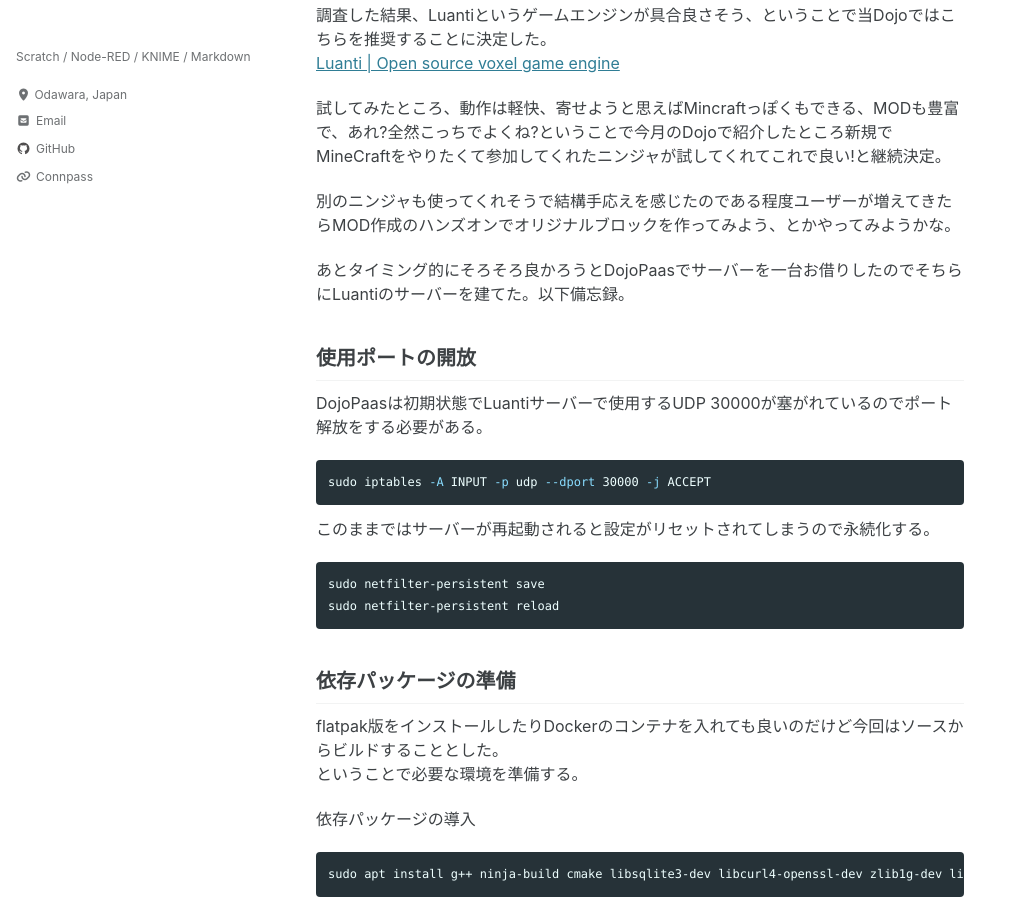
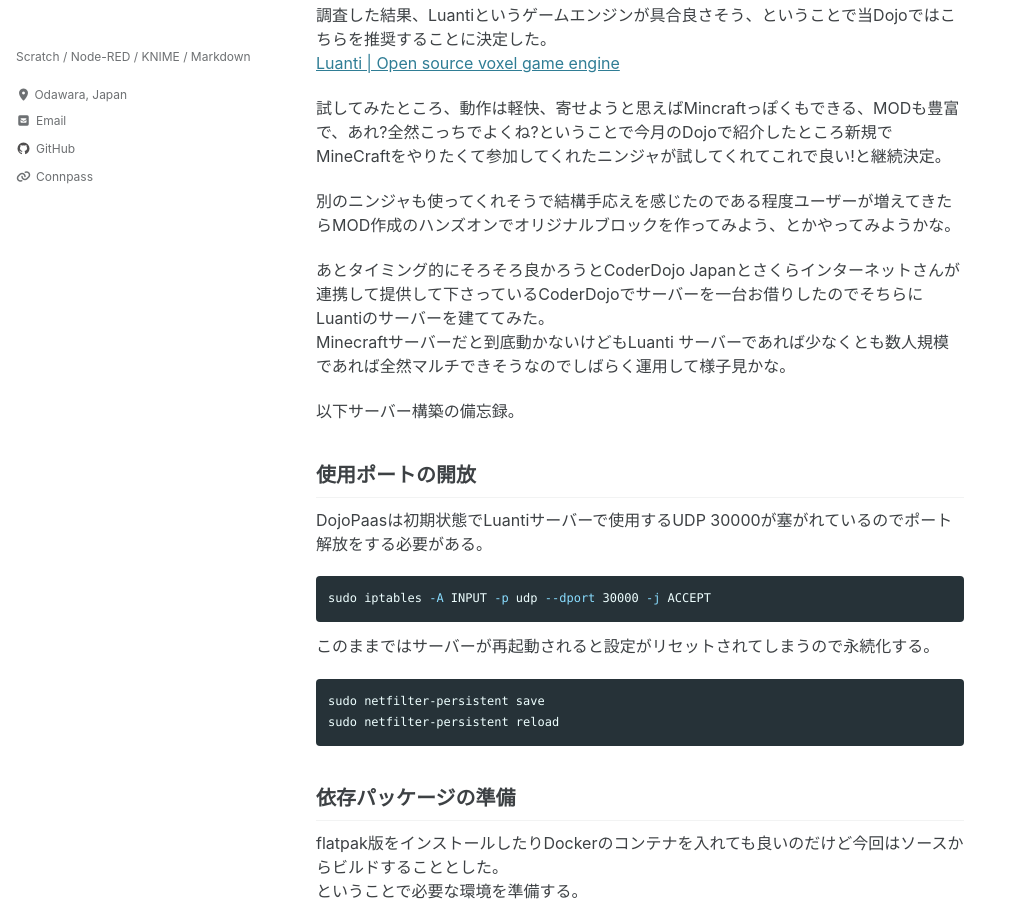
Before and after one commit to CoderDojo-Odawara/coderdojo-odawara.github.io, a Jekyll site: the page built from _posts/2025-09-28-LuantiServer.md, in a window 1280 px wide and 900 px high, scrolled down 454 px. Shown: the whole window, without its empty margins (0-1011 px from the left). Built offline with Jekyll 4.4.1, drawn with Linux system fonts in a browser that asks for light colours; cached includes are drawn as plain includes; a script that is not in the unit is left out.

Commit message:
軽微な修正

```diff
--- a/_posts/2025-09-28-LuantiServer.md
+++ b/_posts/2025-09-28-LuantiServer.md
@@ -28,7 +28,10 @@
 
 別のニンジャも使ってくれそうで結構手応えを感じたのである程度ユーザーが増えてきたらMOD作成のハンズオンでオリジナルブロックを作ってみよう、とかやってみようかな。
 
-あとタイミング的にそろそろ良かろうとDojoPaasでサーバーを一台お借りしたのでそちらにLuantiのサーバーを建てた。以下備忘録。
+あとタイミング的にそろそろ良かろうとCoderDojo Japanとさくらインターネットさんが連携して提供して下さっているCoderDojoでサーバーを一台お借りしたのでそちらにLuantiのサーバーを建ててみた。
+Minecraftサーバーだと到底動かないけどもLuanti サーバーであれば少なくとも数人規模であれば全然マルチできそうなのでしばらく運用して様子見かな。
+
+以下サーバー構築の備忘録。
 
 ## 使用ポートの開放
 DojoPaasは初期状態でLuantiサーバーで使用するUDP 30000が塞がれているのでポート解放をする必要がある。
```
